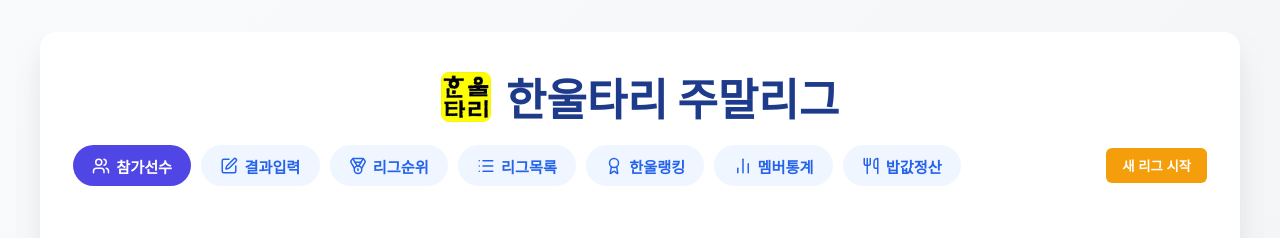
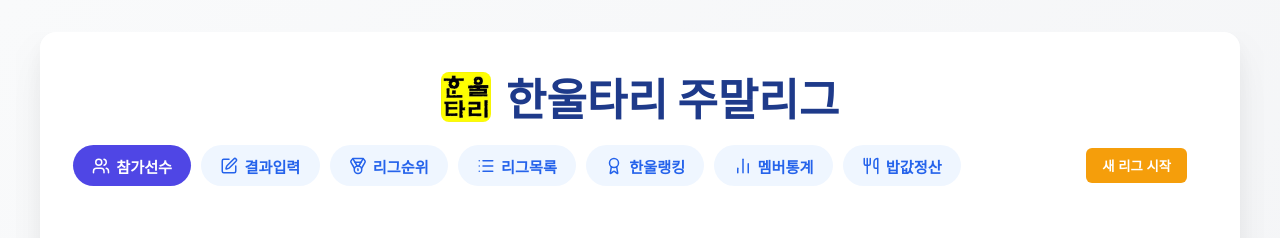
Before and after one commit to eDongju/hanultari-league, a React (Vite) app: page / in a window 1280 px wide. Shown: the top 238 px of the page. Built offline with nearby package versions, Linux system fonts and the light colour scheme; no server answers; the database is empty.

Commit message:
Style: 새 리그 시작 버튼이 화면 여백(표 끝부분)과 정확히 일치하도록 CSS 마진 조정

```diff
--- a/src/App.tsx
+++ b/src/App.tsx
@@ -572,7 +572,7 @@ function App() {
             <button onClick={() => handleTabChange('stats')} style={{ display: 'flex', alignItems: 'center', gap: '6px', padding: '0.6rem 1.2rem', fontSize: '0.95rem', borderRadius: '25px', border: 'none', cursor: 'pointer', fontWeight: 'bold', background: activeTab === 'stats' ? 'var(--primary)' : '#EFF6FF', color: activeTab === 'stats' ? 'white' : '#2563EB' }}><BarChart2 size={18} /> 멤버통계</button>
             <button onClick={() => handleTabChange('meal')} style={{ display: 'flex', alignItems: 'center', gap: '6px', padding: '0.6rem 1.2rem', fontSize: '0.95rem', borderRadius: '25px', border: 'none', cursor: 'pointer', fontWeight: 'bold', background: activeTab === 'meal' ? 'var(--primary)' : '#EFF6FF', color: activeTab === 'meal' ? 'white' : '#2563EB' }}><Utensils size={18} /> 밥값정산</button>
 
-            <div style={{ marginLeft: 'auto', display: 'flex', alignItems: 'center', gap: '10px' }}>
+            <div className="new-league-wrapper">
                 <button
                   onClick={() => {
                     if (window.confirm("현재 진행 상황을 초기화하고 새 리그를 시작하시겠습니까?")) {
--- a/src/index.css
+++ b/src/index.css
@@ -145,6 +145,14 @@ tr:hover td {
 .rank-2 { background: #E5E7EB; color: #374151; }
 .rank-3 { background: #FED7AA; color: #9A3412; }
 
+.new-league-wrapper {
+  margin-left: auto;
+  margin-right: 20px;
+  display: flex;
+  align-items: center;
+  gap: 10px;
+}
+
 .content-card {
   padding: 20px;
   background: white;
@@ -161,6 +169,9 @@ tr:hover td {
   }
   .header h1 {
     font-size: 2.0rem;
+  }
+  .new-league-wrapper {
+    margin-right: 5px;
   }
   .content-card {
     padding: 5px;
```
